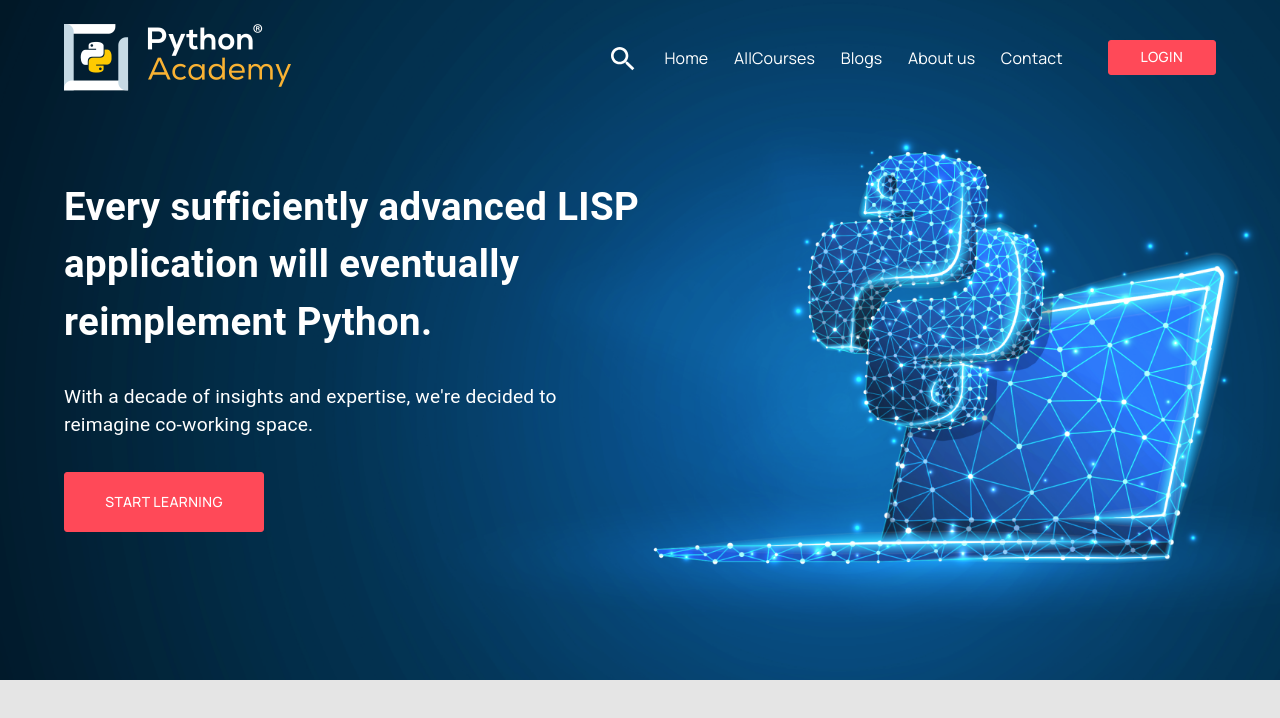
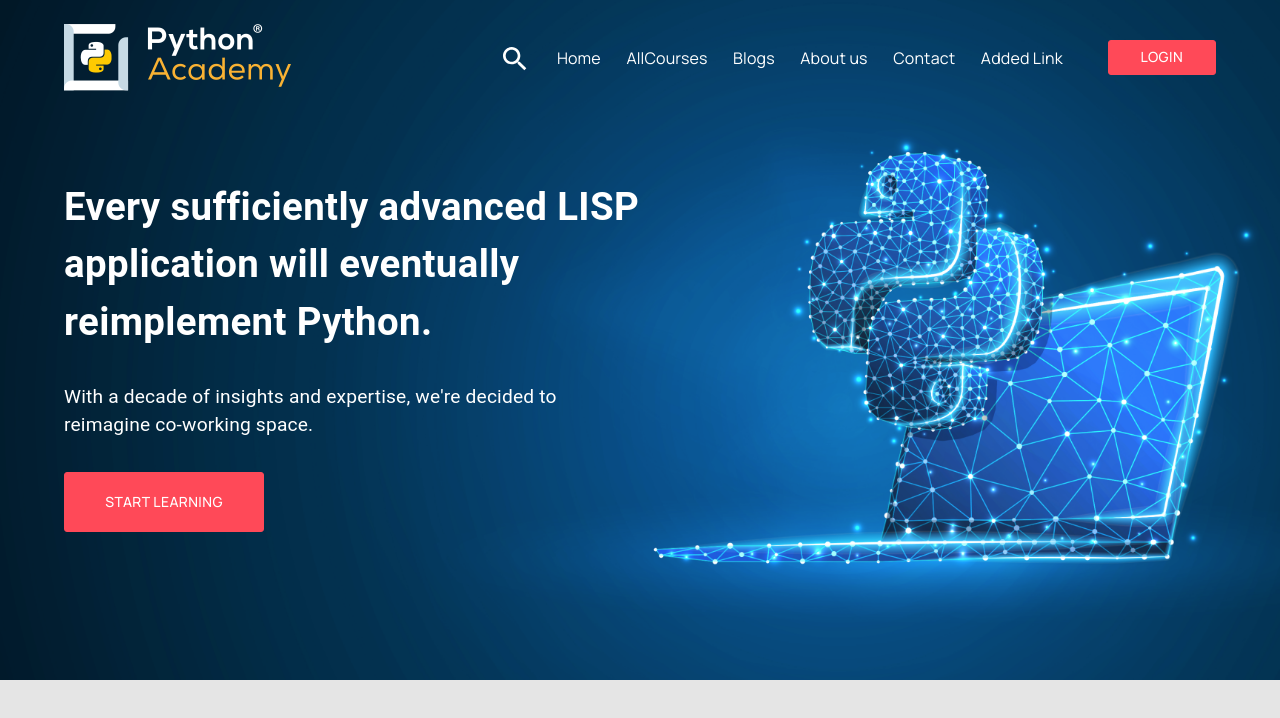
Before and after one commit to rahmanhamim/python-academy, a React (Create React App) app: page / in a window 1280 px wide. Shown: the top 718 px of the page. Built offline with nearby package versions, Linux system fonts and the light colour scheme.

Commit message:
test link added

```diff
--- a/src/components/Shared/Navigation/Navigation.js
+++ b/src/components/Shared/Navigation/Navigation.js
@@ -145,6 +145,9 @@ export default function Navigation({ handleOpen }) {
         <Link className={navLinks} to="/contact">
          Contact
         </Link>
+        <Link className={navLinks} to="/testlink">
+         Added Link
+        </Link>
        </Box>
        {user ? (
         <Button
```
